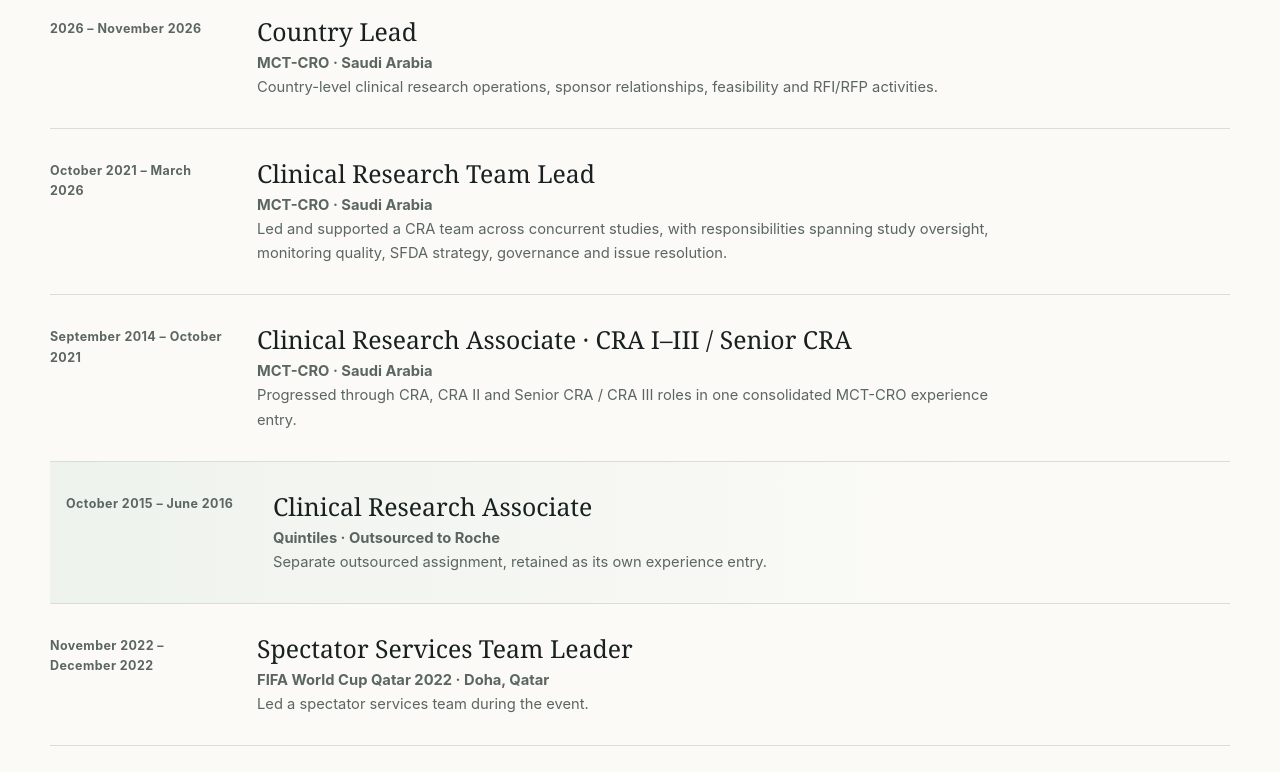
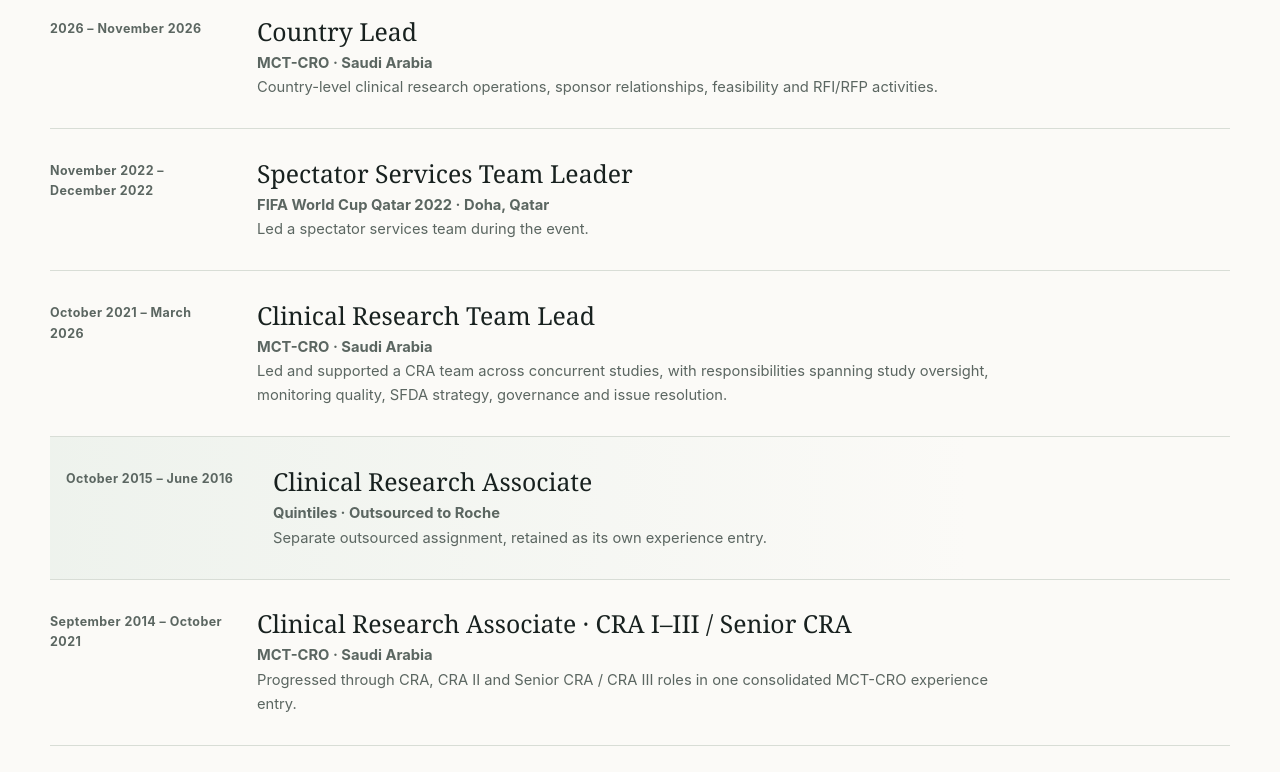
Before and after one commit to someone4210/Albarqi.me, a plain HTML site: page index.html in a window 1280 px wide. Shown: the part 1800-2572 px from the top of the page. Drawn offline with Linux system fonts and the light colour scheme.

Commit message:
Order experience entries by start date

```diff
--- a/index.html
+++ b/index.html
@@ -268,12 +268,61 @@
           </div>
         </header>
         <div class="timeline">
-          <article class="role">
+<article class="role">
             <time datetime="2026-12">December 2026 – Present</time>
             <div>
               <h3>Clinical Operations Manager – FSP Line Manager</h3>
               <p class="role-company">Thermo Fisher Scientific (PPD)</p>
             </div>
+          </article>
+<article class="role">
+            <span class="date-label">2026 – November 2026</span>
+            <div>
+              <h3>Country Lead</h3>
+              <p class="role-company">MCT-CRO · Saudi Arabia</p>
+              <p>Country-level clinical research operations, sponsor relationships, feasibility and RFI/RFP activities.</p>
+            </div>
+          </article>
+<article class="role">
+            <time datetime="2022-11">November 2022 – December 2022</time>
+            <div>
+              <h3>Spectator Services Team Leader</h3>
+              <p class="role-company">FIFA World Cup Qatar 2022 · Doha, Qatar</p>
+              <p>Led a spectator services team during the event.</p>
+            </div>
+          </article>
+<article class="role">
+            <time datetime="2021-10">October 2021 – March 2026</time>
+            <div>
+              <h3>Clinical Research Team Lead</h3>
+              <p class="role-company">MCT-CRO · Saudi Arabia</p>
+              <p>Led and supported a CRA team across concurrent studies, with responsibilities spanning study oversight, monitoring quality, SFDA strategy, governance and issue resolution.</p>
+            </div>
+          </article>
+<article class="role supporting-role">
+            <time datetime="2015-10">October 2015 – June 2016</time>
+            <div>
+              <h3>Clinical Research Associate</h3>
+              <p class="role-company">Quintiles · Outsourced to Roche</p>
+              <p>Separate outsourced assignment, retained as its own experience entry.</p>
+            </div>
+          </article>
+<article class="role">
+            <time datetime="2014-09">September 2014 – October 2021</time>
+            <div>
+              <h3>Clinical Research Associate · CRA I–III / Senior CRA</h3>
+              <p class="role-company">MCT-CRO · Saudi Arabia</p>
+              <p>Progressed through CRA, CRA II and Senior CRA / CRA III roles in one consolidated MCT-CRO experience entry.</p>
+            </div>
+          </article>
+<article class="role">
+            <time datetime="2013-08">August 2013 – March 2014</time>
+            <div>
+              <h3>Clinical Research Coordinator</h3>
+              <p class="role-company">King Faisal Specialist Hospital &amp; KAIMRC · Jeddah</p>
+              <p>Supported clinical research coordination, study activities, ethics submissions and research documentation.</p>
+            </div>
+          </article></div>
           </article>
           <article class="role">
             <span class="date-label">2026 – November 2026</span>
```
